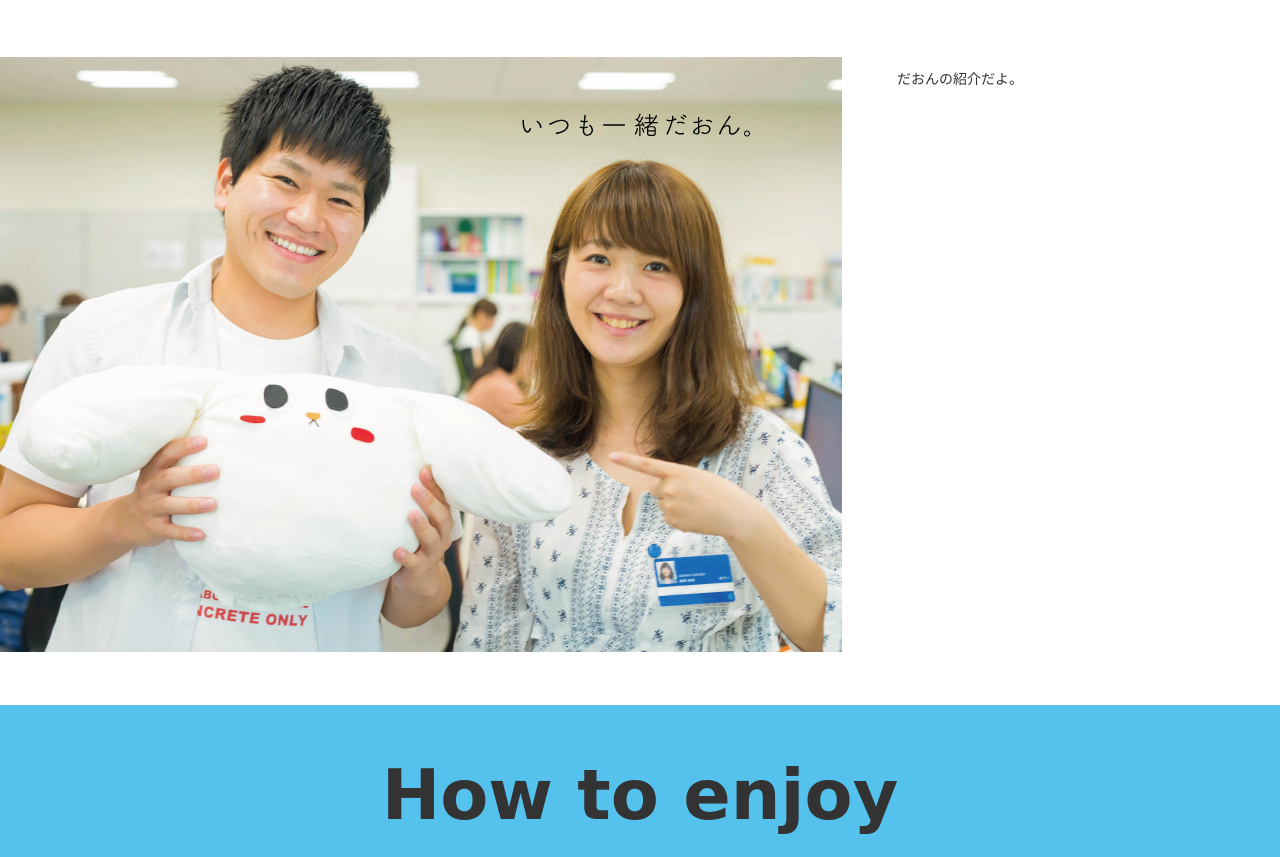
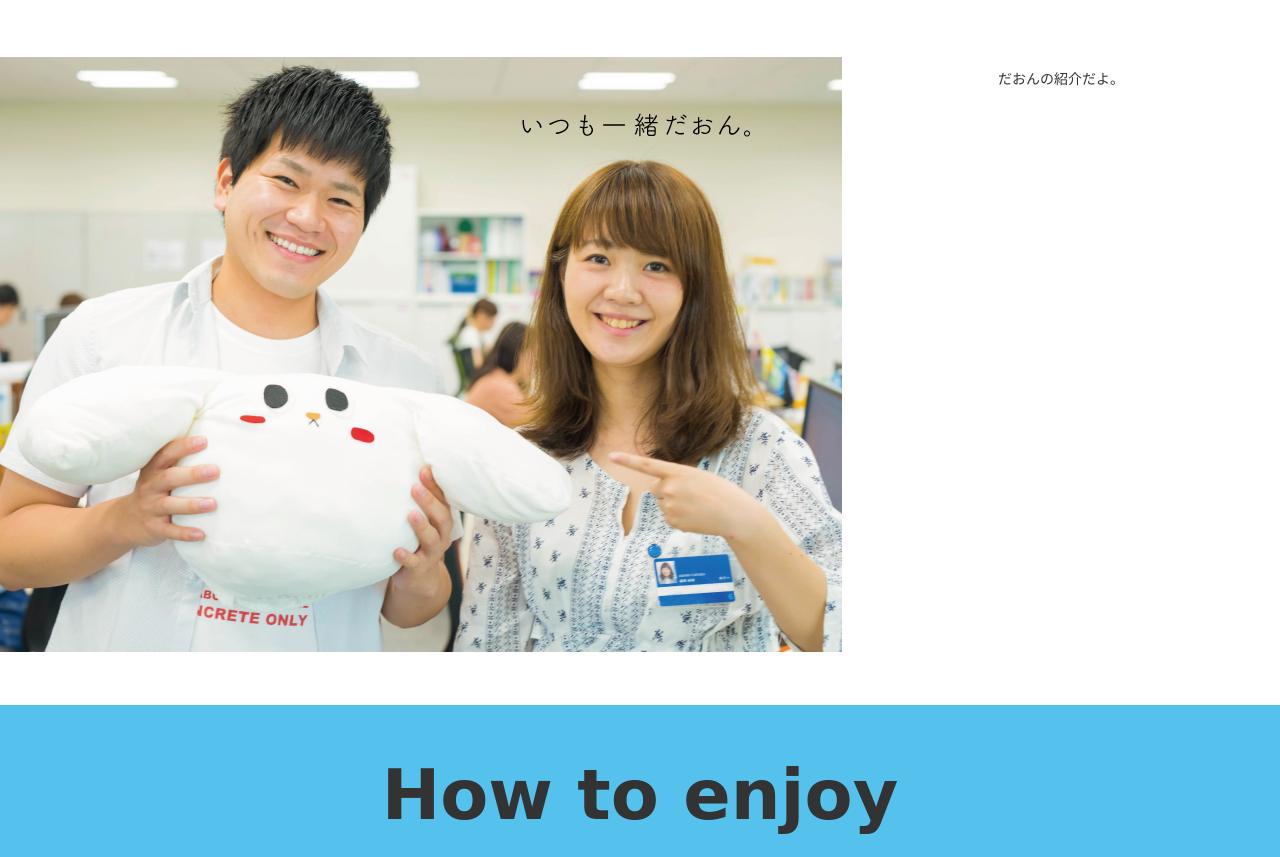
Before and after one commit to yutokyokutyo/daon, a website: page index.html in a window 1280 px wide. Shown: the part 950-1807 px from the top of the page. Drawn offline with nearby package versions, Linux system fonts and the light colour scheme; a web font is replaced by a local one.

Commit message:
flexboxを使うように変更

```diff
--- a/assets/scss/style.scss
+++ b/assets/scss/style.scss
@@ -52,16 +52,11 @@ body {
  * -------------------------------- */
 .about-text {
 }
-.about-wrap {
-  overflow: hidden;
+.about-row {
+  display: flex;
 }
-.about-left-child {
-  float: left;
-  width: 50%;
-}
-.about-right-child {
-  float: right;
-  width: 50%;
+.about-col {
+  width: 100%;
 }
 
 /* --------------------------------
@@ -117,6 +112,7 @@ body {
     padding: 20px;
     font-size: 4rem;
   }
+
   /* --- about --- */
 
 
--- a/index.html
+++ b/index.html
@@ -16,11 +16,11 @@
 
   <section id="about">
     <h2 class="site-sub-title">What's Daon?</h2>
-    <div class="about-wrap">
-      <div class="about-left-child">
+    <div class="about-row">
+      <div class="about-col">
         <img src="./assets/images/about.jpg">
       </div>
-      <div class="about-right-child">
+      <div class="about-col">
         <p class="about-text">だおんの紹介だよ。</p>
       </div>
     </div>
```
Also changed, not shown: assets/css/style.css.
